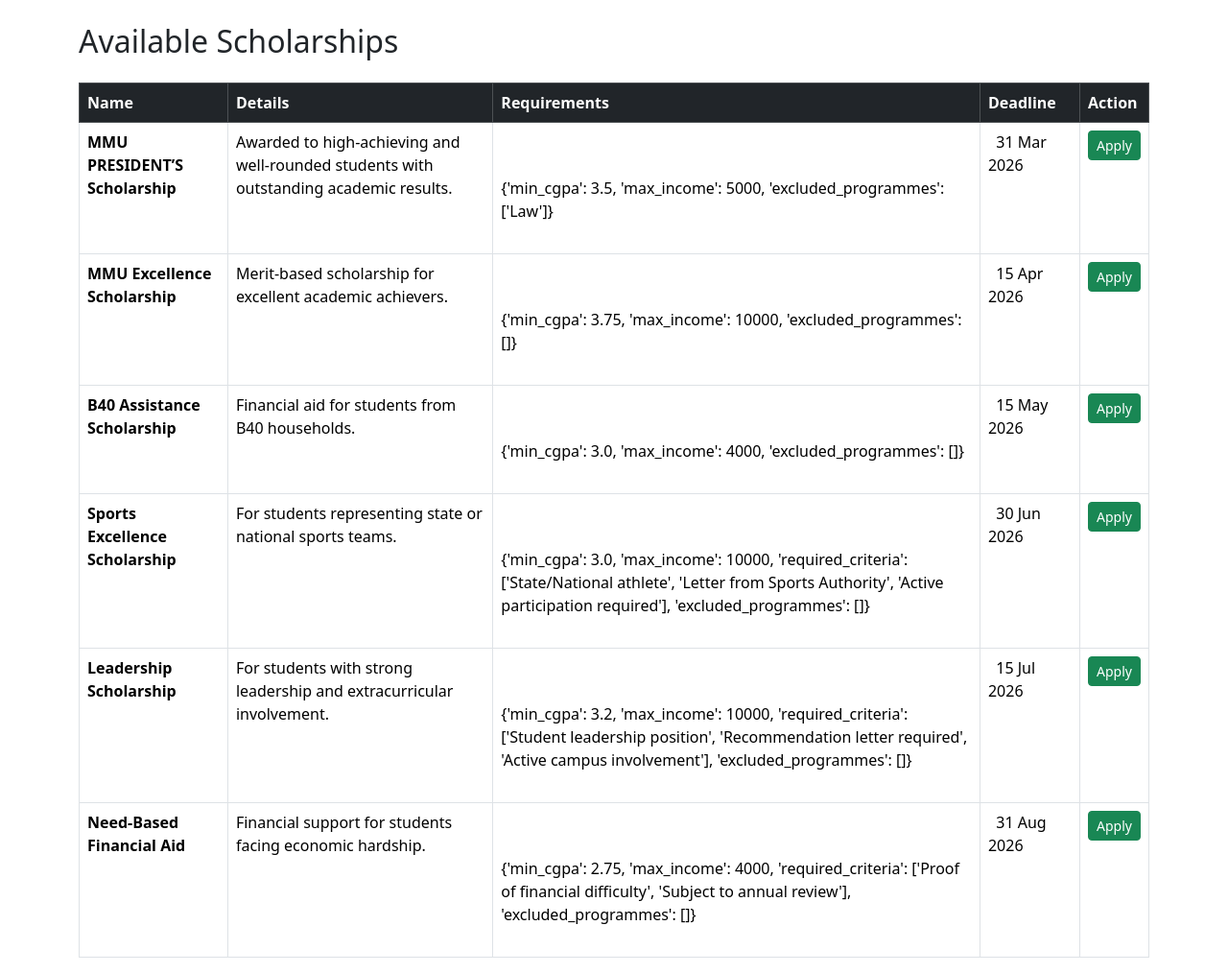
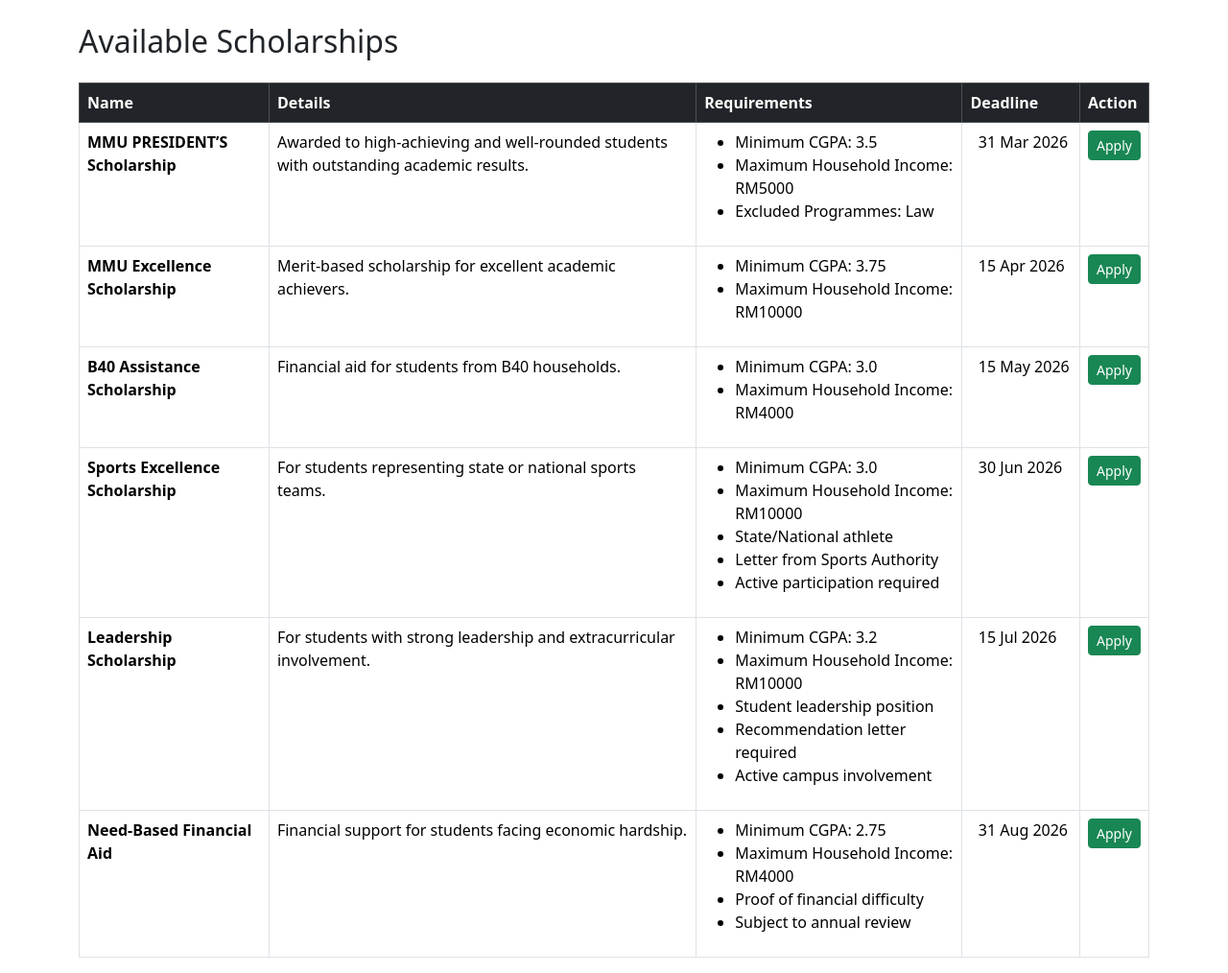
Before and after one commit to LCHIN7X/digitalsystem, a Flask app: page /student/scholarships in a window 1280 px wide. Shown: the part 56-1070 px from the top of the page at 96% size. Run offline with Flask 3, Linux system fonts and the light colour scheme; a user stored in the database is signed in.

Commit message:
final version student

```diff
--- a/app/templates/student/scholarships.html
+++ b/app/templates/student/scholarships.html
@@ -19,13 +19,25 @@
         <tr>
             <td><strong>{{ scholarship.title }}</strong></td>
             <td>{{ scholarship.description }}</td>
-            <td style="white-space: pre-line;">
-                {% if scholarship.eligibility_criteria %}
-                    {{ scholarship.eligibility_criteria }}
-                {% else %}
-                    N/A
-                {% endif %}
-            </td>
+            <td>
+    <ul>
+        {% if scholarship.eligibility_criteria.min_cgpa %}
+            <li>Minimum CGPA: {{ scholarship.eligibility_criteria.min_cgpa }}</li>
+        {% endif %}
+        {% if scholarship.eligibility_criteria.max_income %}
+            <li>Maximum Household Income: RM{{ scholarship.eligibility_criteria.max_income }}</li>
+        {% endif %}
+        {% if scholarship.eligibility_criteria.excluded_programmes %}
+            <li>Excluded Programmes: {{ scholarship.eligibility_criteria.excluded_programmes | join(', ') }}</li>
+        {% endif %}
+        {% if scholarship.eligibility_criteria.required_criteria %}
+            {% for item in scholarship.eligibility_criteria.required_criteria %}
+                <li>{{ item }}</li>
+            {% endfor %}
+        {% endif %}
+    </ul>
+</td>
+
             <td>&nbsp;
                 {% if scholarship.application_deadline %}
                     {{ scholarship.application_deadline.strftime('%d %b %Y') }}
```
Also changed, not shown: instance/scholarship.db (added).
